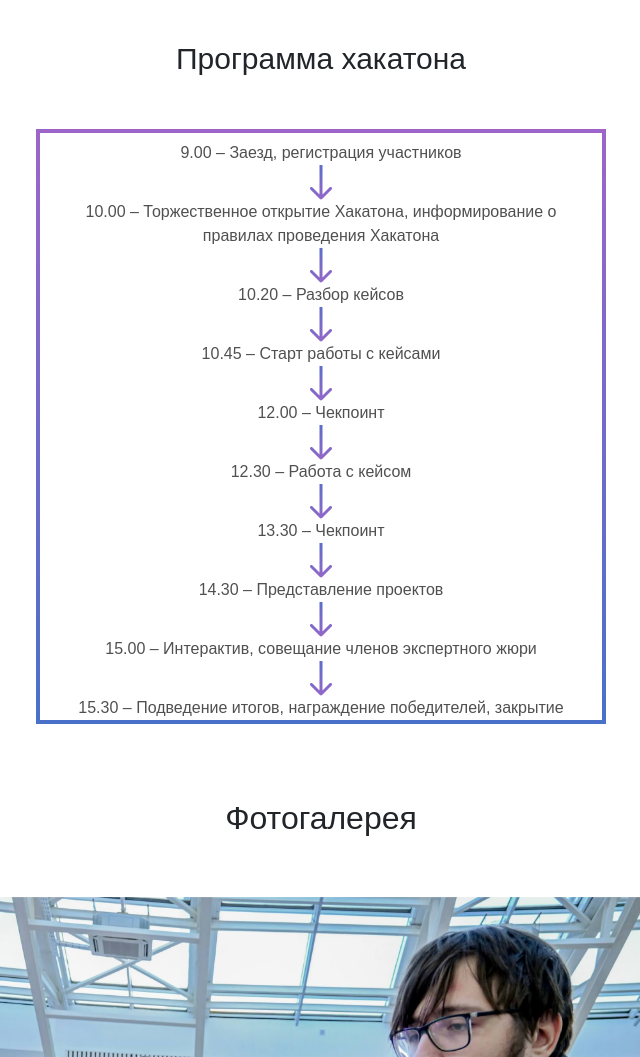
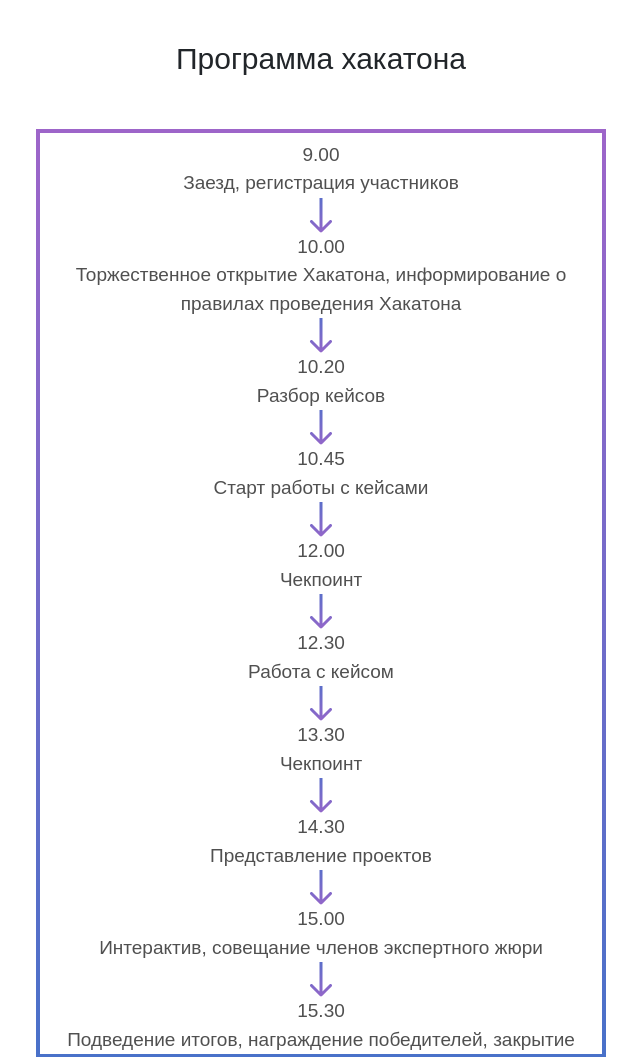
Before and after one commit to I-vanik/haks-wabsite, a plain HTML site: page index.html in a window 1280 px wide. Shown: the part 1511-2568 px from the top of the page, without its empty margins (319-959 px from the left). Drawn offline with nearby package versions, Linux system fonts and the light colour scheme.

Commit message:
Add files via upload

```diff
--- a/index.html
+++ b/index.html
@@ -92,26 +92,26 @@
                 <div class="row justify-content-center">
                     <div class="col-6-event col-sm-5 order-1 program-event" id="el1">
                         <h2></h2>
-                        <p>9.00 – Заезд, регистрация участников</p>
+                        <p> 9.00 <br> Заезд, регистрация участников</p>
                         <img class="arrow" src="img/Arrow.svg" alt="Arrow">
-                        <p>10.00 – Торжественное открытие Хакатона,
+                        <p>10.00 <br> Торжественное открытие Хакатона,
                           информирование о правилах проведения Хакатона</p>
                         <img class="arrow" src="img/Arrow.svg" alt="Arrow">
-                        <p>10.20 – Разбор кейсов</p>
+                        <p>10.20 <br> Разбор кейсов</p>
                         <img class="arrow" src="img/Arrow.svg" alt="Arrow">
-                        <p>10.45 – Старт работы с кейсами</p>
+                        <p>10.45 <br> Старт работы с кейсами</p>
                         <img class="arrow" src="img/Arrow.svg" alt="Arrow">
-                        <p>12.00 – Чекпоинт</p>
+                        <p>12.00 <br> Чекпоинт</p>
                         <img class="arrow" src="img/Arrow.svg" alt="Arrow">
-                        <p>12.30 – Работа с кейсом</p>
+                        <p>12.30 <br> Работа с кейсом</p>
                         <img class="arrow" src="img/Arrow.svg" alt="Arrow">
-                        <p>13.30 – Чекпоинт</p>
+                        <p>13.30 <br> Чекпоинт</p>
                         <img class="arrow" src="img/Arrow.svg" alt="Arrow">
-                        <p>14.30 – Представление проектов</p>
+                        <p>14.30 <br> Представление проектов</p>
                         <img class="arrow" src="img/Arrow.svg" alt="Arrow">
-                        <p>15.00 – Интерактив, совещание членов экспертного жюри</p>
+                        <p>15.00 <br> Интерактив, совещание членов экспертного жюри</p>
                         <img class="arrow" src="img/Arrow.svg" alt="Arrow">
-                        <p>15.30 – Подведение итогов, награждение победителей, закрытие</p>
+                        <p>15.30 <br> Подведение итогов, награждение победителей, закрытие</p>
                     </div>
                 </div>
               </div>
--- a/styles/style.css
+++ b/styles/style.css
@@ -115,6 +115,8 @@ nav {
 }
 .program-event p {
     margin: 0;
+    font-size: 19px;
+
 }
 .arrow {
 }
```
